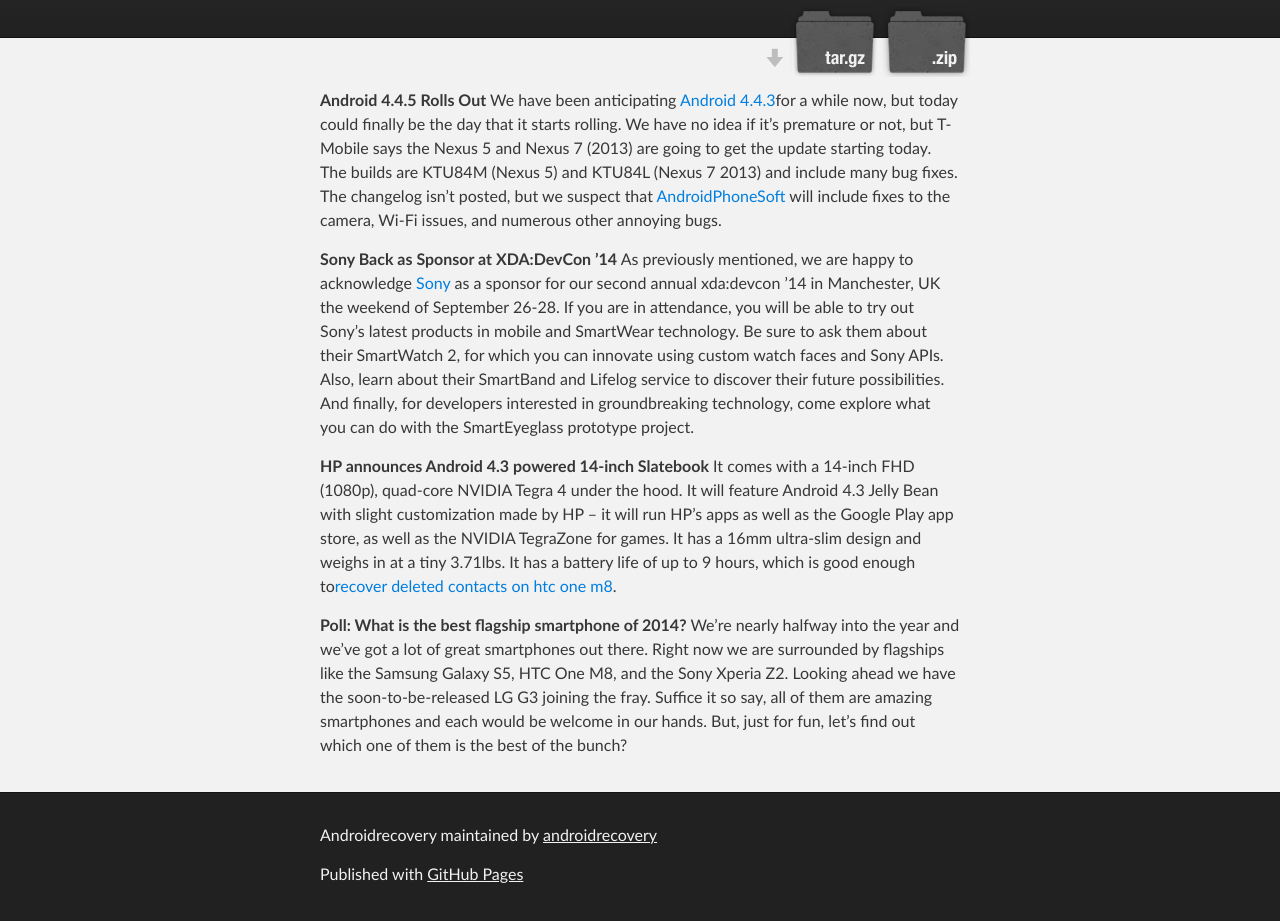
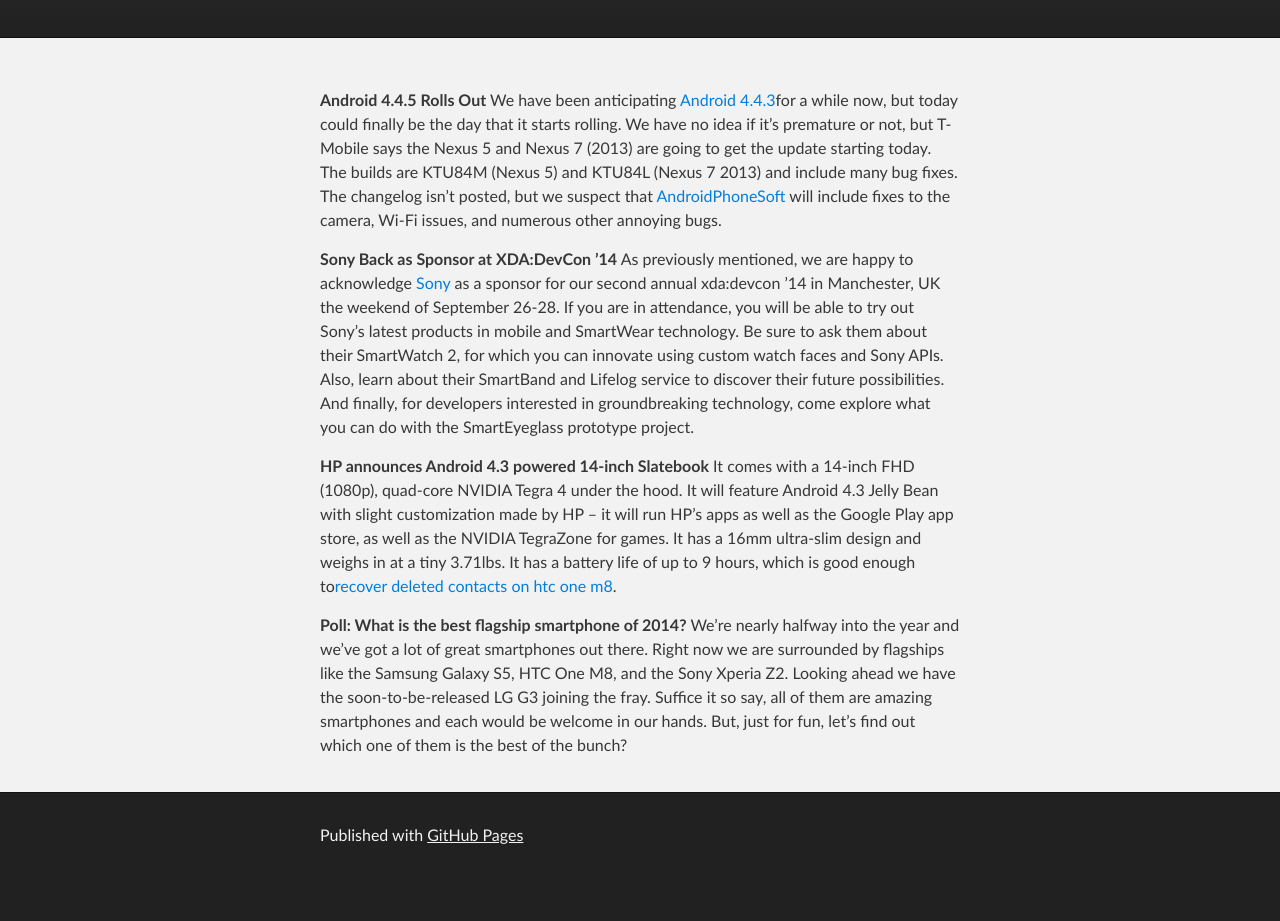
Before and after one commit to androidrecovery/androidrecovery, a plain HTML site: page index.html in a window 1280 px wide. Shown: the part 172-1093 px from the top of the page. After the commit the page ends 1054 px from the top, so only its background shows below. Drawn offline with Linux system fonts and the light colour scheme.

Commit message:
Update index.html

```diff
--- a/index.html
+++ b/index.html
@@ -21,10 +21,7 @@
           <h1 id="project_title">Androidrecovery</h1>
           <h2 id="project_tagline">Android Data Recovery</h2>
 
-            <section id="downloads">
-              <a class="zip_download_link" href="https://github.com/androidrecovery/androidrecovery/zipball/master">Download this project as a .zip file</a>
-              <a class="tar_download_link" href="https://github.com/androidrecovery/androidrecovery/tarball/master">Download this project as a tar.gz file</a>
-            </section>
+
         </header>
     </div>
 
@@ -48,7 +45,7 @@ We’re nearly halfway into the year and we’ve got a lot of great smartphones
     <!-- FOOTER  -->
     <div id="footer_wrap" class="outer">
       <footer class="inner">
-        <p class="copyright">Androidrecovery maintained by <a href="https://github.com/androidrecovery">androidrecovery</a></p>
+
         <p>Published with <a href="http://pages.github.com">GitHub Pages</a></p>
       </footer>
     </div>
```
